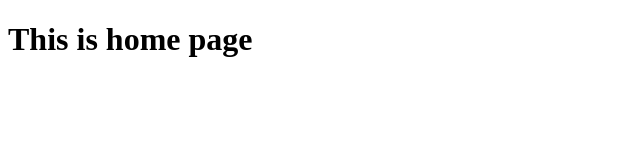
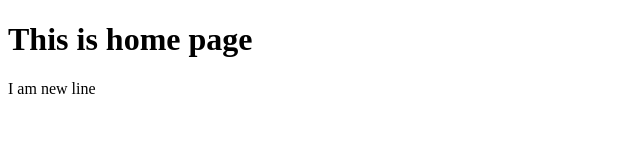
Before and after one commit to ReddyPrakash7777/github-training, a plain HTML site: page index.html in a window 1280 px wide. Shown: the whole page, without its empty margins (0-640 px from the left). Drawn offline with Linux system fonts and the light colour scheme.

Commit message:
New line added

```diff
--- a/index.html
+++ b/index.html
@@ -7,5 +7,6 @@
 </head>
 <body>
     <h1>This is home page</h1>
+    <p>I am new line</p>
 </body>
 </html>
```
